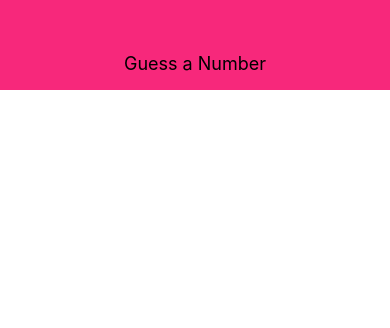
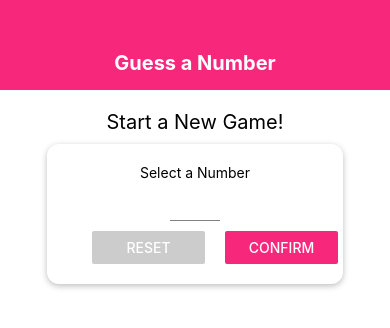
Before and after one commit to JBDionisio/reactnative-game-guess-number, a React Native app: screen / in a window 390 px wide. Shown: the top 328 px of the page. Built offline with nearby package versions, Linux system fonts and the light colour scheme.

Commit message:
styling and extracting card as component

```diff
--- a/App.js
+++ b/App.js
@@ -2,11 +2,13 @@
 import { StyleSheet, View } from 'react-native';
 
 import Header from './components/Header';
+import StartGameScreen from './screens/StartGameScreen';
 
 export default function App() {
   return (
     <View style={styles.screen}>
       <Header title="Guess a Number" />
+      <StartGameScreen />
     </View>
   );
 }
--- /dev/null
+++ b/components/Card.js
@@ -0,0 +1,23 @@
+import React from 'react';
+import { StyleSheet, View } from 'react-native';
+
+const Card = props => {
+    return (
+        //receiving styles in props
+        <View style={{ ...styles.card, ...props.style }}>{props.children}</View>
+    );
+};
+
+const styles = StyleSheet.create({
+    card: {
+        shadowColor: 'black',
+        shadowOffset: { width: 0, height: 2 },
+        shadowRadius: 6,
+        shadowOpacity: 0.26,
+        backgroundColor: 'white',
+        padding: 20,
+        borderRadius: 12
+    }
+});
+
+export default Card;
--- a/components/Header.js
+++ b/components/Header.js
@@ -1,5 +1,7 @@
 import React from 'react';
 import { View, Text, StyleSheet } from 'react-native';
+
+import colors from '../constants/colors';
 
 const Header = props => {
     return (
@@ -14,13 +16,15 @@
         width: '100%',
         height: 90,
         paddingTop: 36,
-        backgroundColor: '#f7287b',
+        backgroundColor: colors.primary,
         alignItems: 'center',
         justifyContent: 'center'
     },
     headerTitle: {
         color: 'black',
-        fontSize: 18
+        fontSize: 20,
+        fontWeight: 'bold',
+        color: 'white'
     }
 });
 
--- /dev/null
+++ b/components/Input.js
@@ -0,0 +1,19 @@
+import React from 'react';
+import { StyleSheet, TextInput } from 'react-native';
+
+const Input = props => {
+    return (
+        <TextInput {...props} style={{ ...styles.input, ...props.style }} />
+    );
+};
+
+const styles = StyleSheet.create({
+    input: {
+        height: 30,
+        borderBottomColor: 'grey',
+        borderBottomWidth: 1,
+        marginVertical: 10
+    }
+});
+
+export default Input;
--- /dev/null
+++ b/constants/colors.js
@@ -0,0 +1,5 @@
+export default {
+    primary: '#f7287b',
+    secondary: '#c717fc',
+    gray: '#ccc'
+};
--- /dev/null
+++ b/screens/StartGameScreen.js
@@ -0,0 +1,101 @@
+import React, { useState } from 'react';
+import { StyleSheet, View, Text, Button, TouchableWithoutFeedback, Keyboard, Alert } from 'react-native';
+
+import Card from '../components/Card';
+import Input from '../components/Input';
+import colors from '../constants/colors';
+
+const StartGameScreen = props => {
+    const [enteredValue, setEnteredValue] = useState('');
+    const [confirmed, setConfirmed] = useState(false);
+    const [selectedNumber, setSelectedNumber] = useState();
+
+    const numberInputHandler = inputText => {
+        setEnteredValue(inputText.replace(/[^0-9]/g, ''));
+    };
+
+    const resetInputHandler = () => {
+        setEnteredValue('');
+        setConfirmed(false);
+    };
+
+    const confirmInputHandler = () => {
+        const chosenNumber = parseInt(enteredValue);
+        if (isNaN(chosenNumber) || chosenNumber <= 0 || chosenNumber > 99) {
+            //Alert.alert('Invalid number!', 'Number has to be a number between 1 and 99.', [{}]);
+            return;
+        }
+
+        setConfirmed(true);
+        setSelectedNumber(parseInt(enteredValue));
+        setEnteredValue('');
+    };
+
+    let confirmedOutput;
+    if (confirmed) {
+        confirmedOutput = <Text>Chosen Number: {selectedNumber}</Text>
+    }
+
+    return (
+        <TouchableWithoutFeedback onPress={() => {
+            Keyboard.dismiss(); //using to dismiss the keyboard in IOS
+        }}>
+            <View style={styles.screen}>
+                <Text style={styles.title}>Start a New Game!</Text>
+                <Card style={styles.inputContainer}>
+                    <Text>Select a Number</Text>
+                    <Input
+                        blurOnSubmit
+                        keyboardType="number-pad"
+                        maxLength={2}
+                        style={styles.input}
+                        onChangeText={numberInputHandler}
+                        value={enteredValue}
+                    />
+                    <View style={styles.buttonContainer}>
+                        <View style={styles.button}>
+                            <Button title="RESET" onPress={resetInputHandler} color={colors.gray} />
+                        </View>
+                        <View style={styles.button}>
+                            <Button title="CONFIRM" onPress={confirmInputHandler} color={colors.primary} />
+                        </View>
+                    </View>
+                </Card>
+                {confirmedOutput}
+            </View>
+        </TouchableWithoutFeedback>
+    );
+};
+
+const styles = StyleSheet.create({
+    screen: {
+        flex: 1,
+        padding: 10,
+        alignItems: 'center'
+    },
+    title: {
+        fontSize: 20,
+        marginVertical: 10,
+    },
+    inputContainer: {
+        width: 300,
+        maxWidth: '80%',
+        alignItems: 'center'
+    },
+    buttonContainer: {
+        flexDirection: 'row',
+        width: '100%',
+        justifyContent: 'space-evenly',
+        paddingHorizontal: 15
+    },
+    button: {
+        width: '50%',
+        marginHorizontal: 10
+    },
+    input: {
+        width: 50,
+        textAlign: 'center'
+    }
+});
+
+export default StartGameScreen;
```
